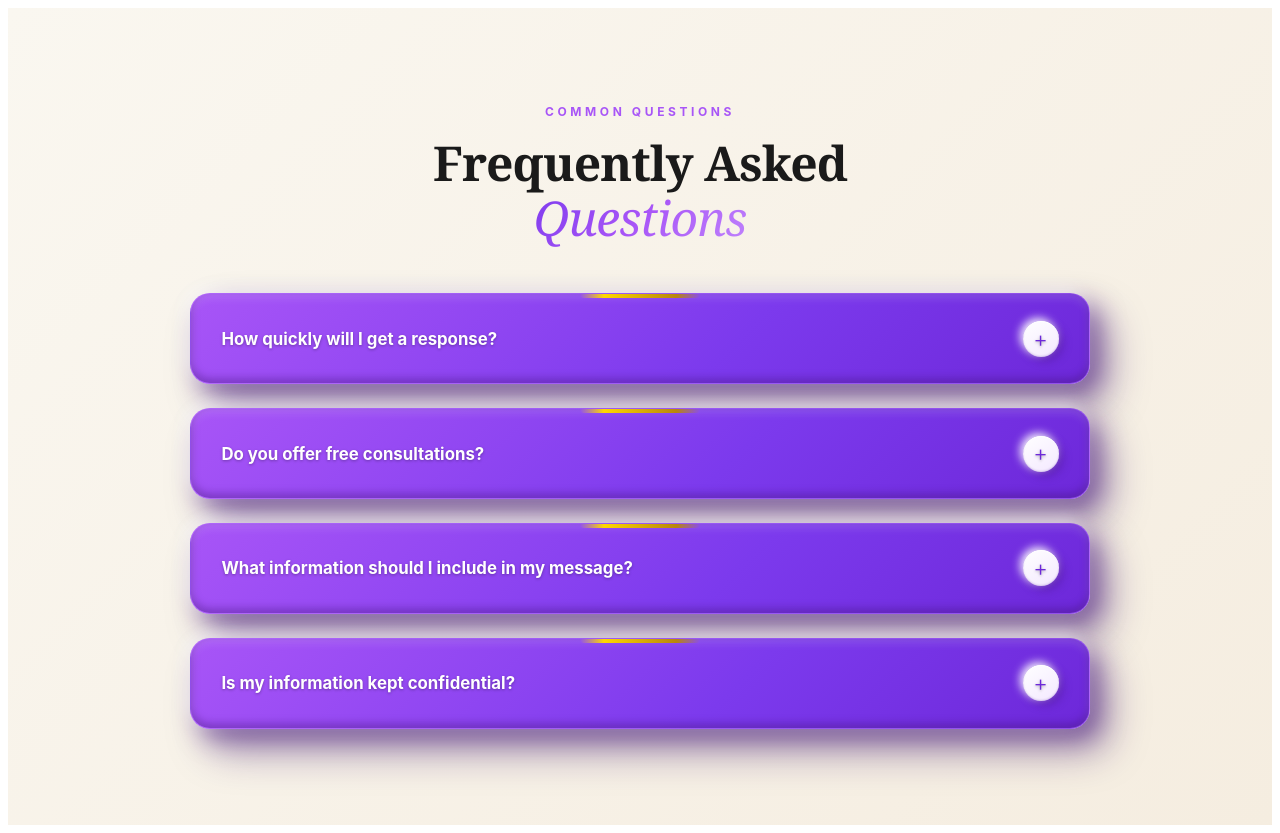
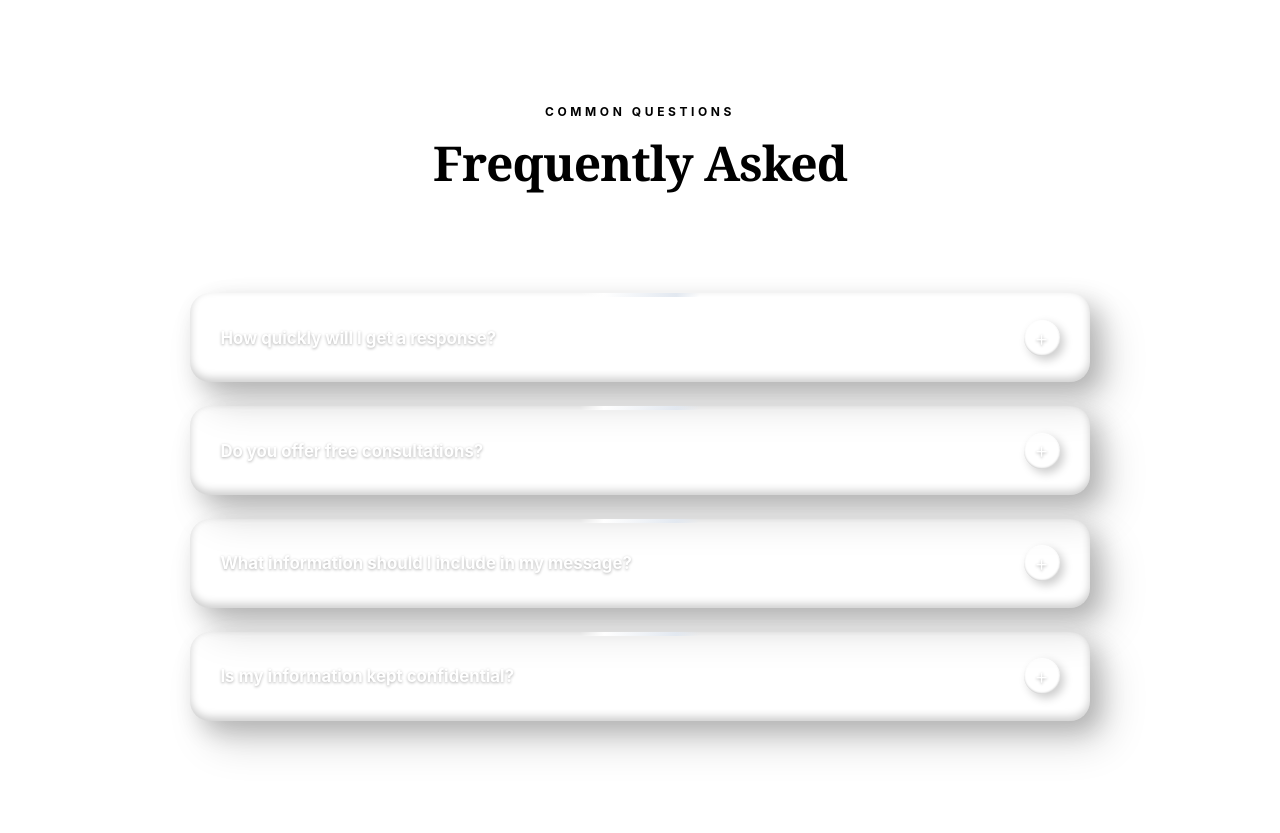
Before and after one commit to MahnoorMAK/LedgeInvo, a Laravel app: template resources/views/Component/faqs.blade.php in a window 1280 px wide. After the commit the page ends 753 px from the top, so only its background shows below. Run offline with Laravel 12, Linux system fonts and the light colour scheme; the template is opened without the code that fills it, so the values that code supplies are empty.

Commit message:
Refactor FAQ section styles for improved theming and consistency

```diff
--- a/public/css/faq.css
+++ b/public/css/faq.css
@@ -1,11 +1,11 @@
 /* ============================================
-   FAQ SECTION — 3D SHADE (PURPLE) — NO SHAKE
+   FAQ SECTION — Theme Adapted
    ============================================ */
 .ct-faq-section {
     padding: 6rem 2rem;
-    background: linear-gradient(135deg, #faf7f0 0%, #f5ede0 100%);
+    background: var(--bg-color);
     perspective: 1400px;
-    font-family: 'Inter', -apple-system, BlinkMacSystemFont, sans-serif;
+    font-family: var(--app-font, 'Inter', -apple-system, BlinkMacSystemFont, sans-serif);
 }
 
 .ct-faq-container {
@@ -24,7 +24,7 @@
     font-size: 0.75rem;
     font-weight: 700;
     letter-spacing: 0.3em;
-    color: #a855f7;
+    color: var(--primary);
     text-transform: uppercase;
     margin-bottom: 1rem;
 }
@@ -33,7 +33,7 @@
     font-family: 'Playfair Display', Georgia, serif;
     font-size: 3rem;
     font-weight: 600;
-    color: #1a1a1a;
+    color: var(--text-main);
     line-height: 1.15;
     letter-spacing: -0.02em;
     margin: 0;
@@ -42,7 +42,7 @@
 .ct-section-title em {
     font-style: italic;
     font-weight: 400;
-    background: linear-gradient(135deg, #7c3aed 0%, #a855f7 50%, #c084fc 100%);
+    background: linear-gradient(135deg, var(--primary) 0%, var(--primary-hover) 100%);
     -webkit-background-clip: text;
     background-clip: text;
     -webkit-text-fill-color: transparent;
@@ -56,53 +56,44 @@
 }
 
 /* ============================================
-   FAQ Item — NO TRANSFORM (Sirf shadow lift)
+   FAQ Item
    ============================================ */
 .ct-faq-item {
     position: relative;
     border-radius: 20px;
     overflow: hidden;
     color: #ffffff;
-
-    background: linear-gradient(135deg, #a855f7 0%, #7c3aed 60%, #6d28d9 100%);
-
+    background: linear-gradient(135deg, var(--primary) 0%, var(--primary-hover) 100%);
     box-shadow:
-        -6px -6px 16px rgba(255, 255, 255, 0.5),
-        10px 10px 24px rgba(70, 20, 130, 0.5),
-        18px 22px 40px rgba(50, 10, 100, 0.4),
-        inset 0 -4px 8px rgba(60, 15, 110, 0.4),
+        -6px -6px 16px rgba(255, 255, 255, 0.1),
+        10px 10px 24px rgba(0, 0, 0, 0.2),
+        18px 22px 40px rgba(0, 0, 0, 0.15),
+        inset 0 -4px 8px rgba(0, 0, 0, 0.2),
         inset 0 4px 8px rgba(255, 255, 255, 0.15);
-
-    border: 1px solid rgba(192, 132, 252, 0.4);
-
-    /* ✅ Sirf box-shadow transition — koi transform nahi */
+    border: 1px solid color-mix(in srgb, var(--primary) 40%, transparent);
     transition: box-shadow 0.5s cubic-bezier(0.22, 1, 0.36, 1);
 }
 
 .ct-faq-item:hover {
-    /* ❌ Koi translateY, koi rotateX — NO SHAKE */
     box-shadow:
-        -8px -8px 20px rgba(255, 255, 255, 0.6),
-        14px 14px 32px rgba(70, 20, 130, 0.6),
-        24px 30px 55px rgba(50, 10, 100, 0.5),
-        inset 0 -6px 12px rgba(60, 15, 110, 0.5),
+        -8px -8px 20px rgba(255, 255, 255, 0.15),
+        14px 14px 32px rgba(0, 0, 0, 0.25),
+        24px 30px 55px rgba(0, 0, 0, 0.2),
+        inset 0 -6px 12px rgba(0, 0, 0, 0.3),
         inset 0 6px 12px rgba(255, 255, 255, 0.2),
-        0 0 30px rgba(168, 85, 247, 0.4);
+        0 0 30px color-mix(in srgb, var(--primary) 40%, transparent);
 }
 
 .ct-faq-item.active {
     box-shadow:
-        -8px -8px 22px rgba(255, 255, 255, 0.6),
-        16px 16px 36px rgba(70, 20, 130, 0.65),
-        26px 32px 60px rgba(50, 10, 100, 0.5),
-        inset 0 -6px 12px rgba(60, 15, 110, 0.5),
+        -8px -8px 22px rgba(255, 255, 255, 0.15),
+        16px 16px 36px rgba(0, 0, 0, 0.3),
+        26px 32px 60px rgba(0, 0, 0, 0.2),
+        inset 0 -6px 12px rgba(0, 0, 0, 0.3),
         inset 0 6px 12px rgba(255, 255, 255, 0.2),
-        0 0 50px rgba(168, 85, 247, 0.5);
+        0 0 50px color-mix(in srgb, var(--primary) 50%, transparent);
 }
 
-/* ============================================
-   🟡 GOLDEN TOP LINE — FIXED WIDTH, NO ANIMATION
-   ============================================ */
 .ct-faq-item::before {
     content: "";
     position: absolute;
@@ -111,14 +102,12 @@
     transform: translateX(-50%);
     width: 120px;
     height: 4px;
-    background: linear-gradient(90deg, transparent 0%, #ffd700 20%, #b8860b 80%, transparent 100%);
+    background: linear-gradient(90deg, transparent 0%, #ffffff 20%, #e2e8f0 80%, transparent 100%);
     border-radius: 0 0 4px 4px;
     z-index: 2;
     pointer-events: none;
-    /* ❌ Koi transition nahi — koi width change nahi */
 }
 
-/* Golden glow (separate element — no resize) */
 .ct-faq-item::after {
     content: "";
     position: absolute;
@@ -127,7 +116,7 @@
     transform: translateX(-50%);
     width: 120px;
     height: 12px;
-    background: radial-gradient(ellipse at center, rgba(255, 215, 0, 0.5) 0%, transparent 70%);
+    background: radial-gradient(ellipse at center, rgba(255, 255, 255, 0.4) 0%, transparent 70%);
     opacity: 0;
     z-index: 1;
     pointer-events: none;
@@ -156,19 +145,19 @@
     font-weight: 700;
     color: #ffffff;
     text-align: left;
-    transition: color 0.3s ease, padding-left 0.3s ease;
+    transition: padding-left 0.3s ease;
     position: relative;
     z-index: 3;
     text-shadow: 0 1px 3px rgba(0, 0, 0, 0.3);
 }
 
 .ct-faq-question:hover {
-    color: #ffd700;
+    /* Removed color change so text stays white and readable */
     padding-left: 2.2rem;
 }
 
 /* ============================================
-   3D Circle Icon
+   Icon
    ============================================ */
 .ct-faq-icon {
     width: 36px;
@@ -179,42 +168,35 @@
     justify-content: center;
     font-size: 1.4rem;
     font-weight: 300;
-    color: #6d28d9;
+    color: var(--primary);
     flex-shrink: 0;
     line-height: 1;
-
-    background: linear-gradient(145deg, #ffffff 0%, #f3e8ff 100%);
+    background: var(--white);
     box-shadow:
-        -3px -3px 8px rgba(255, 255, 255, 0.9),
-        4px 4px 10px rgba(70, 20, 130, 0.4),
-        inset 0 1px 0 rgba(255, 255, 255, 1),
-        inset 0 -1px 2px rgba(80, 30, 150, 0.2);
-
-    transition: transform 0.4s ease,
-                background 0.4s ease,
-                box-shadow 0.4s ease,
-                color 0.4s ease;
+        -3px -3px 8px rgba(255, 255, 255, 0.2),
+        4px 4px 10px rgba(0, 0, 0, 0.2),
+        inset 0 1px 0 rgba(255, 255, 255, 0.8),
+        inset 0 -1px 2px rgba(0, 0, 0, 0.2);
+    transition: transform 0.4s ease, background 0.4s ease, box-shadow 0.4s ease, color 0.4s ease;
 }
 
 .ct-faq-question:hover .ct-faq-icon {
-    background: linear-gradient(145deg, #ffd700 0%, #b8860b 100%);
-    color: #ffffff;
+    background: var(--bg-color);
+    color: var(--primary);
     box-shadow:
-        -3px -3px 8px rgba(255, 255, 255, 0.9),
-        4px 4px 12px rgba(184, 134, 11, 0.5),
-        0 0 20px rgba(255, 215, 0, 0.7),
-        inset 0 1px 0 rgba(255, 255, 255, 1);
+        -3px -3px 8px rgba(255, 255, 255, 0.2),
+        4px 4px 12px rgba(0, 0, 0, 0.25),
+        inset 0 1px 0 rgba(255, 255, 255, 0.8);
 }
 
 .ct-faq-item.active .ct-faq-icon {
     transform: rotate(45deg);
-    background: linear-gradient(145deg, #ffd700 0%, #b8860b 100%);
-    color: #6d28d9;
+    background: var(--bg-color);
+    color: var(--primary);
     box-shadow:
-        -3px -3px 8px rgba(255, 255, 255, 0.9),
-        4px 4px 12px rgba(184, 134, 11, 0.6),
-        0 0 24px rgba(255, 215, 0, 0.8),
-        inset 0 1px 0 rgba(255, 255, 255, 0.5);
+        -3px -3px 8px rgba(255, 255, 255, 0.2),
+        4px 4px 12px rgba(0, 0, 0, 0.25),
+        inset 0 1px 0 rgba(255, 255, 255, 0.8);
 }
 
 /* ============================================
@@ -232,9 +214,9 @@
     padding: 0 1.9rem 1.75rem;
     margin: 0;
     font-size: 0.98rem;
-    color: rgba(255, 255, 255, 0.95);
+    color: rgba(255, 255, 255, 0.9);
     line-height: 1.75;
-    border-top: 1px dashed rgba(255, 215, 0, 0.4);
+    border-top: 1px dashed rgba(255, 255, 255, 0.3);
     padding-top: 1.25rem;
     text-shadow: 0 1px 2px rgba(0, 0, 0, 0.2);
 }
```
